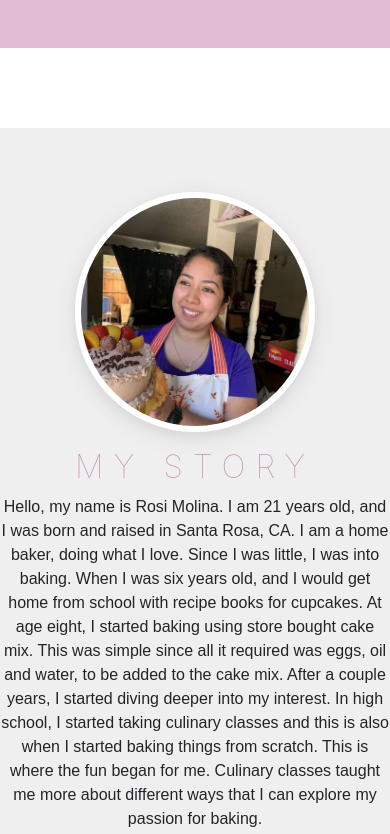
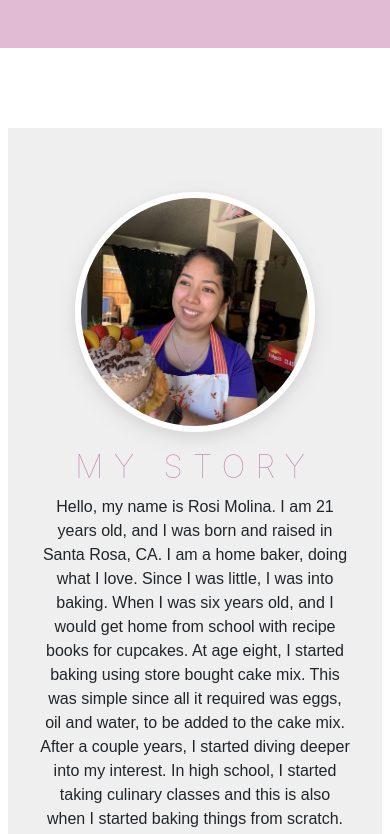
Before and after one commit to alopez96/rosi-sweets, a website: page index.html in a window 390 px wide. Shown: the part 880-1714 px from the top of the page. Drawn offline with nearby package versions, Linux system fonts and the light colour scheme; a script that the page names is missing; a web font is replaced by a local one.

Commit message:
about spacing

```diff
--- a/css/main.css
+++ b/css/main.css
@@ -331,7 +331,7 @@ footer a:hover{
         width: auto;
         height: auto;
         display: block;
-        margin: 5px 5rem;
+        margin: 5px 0rem;
     }
 
     .contact-form{
@@ -340,8 +340,8 @@ footer a:hover{
     }
 
     .section{
-        margin: 0rem;
-        padding: 2rem 0rem;
+        margin: 0.5rem;
+        padding: 2rem 2rem;
     }
 
 }
--- a/index.html
+++ b/index.html
@@ -80,7 +80,7 @@
         </div>
 
         <!-- about section -->
-        <div class="about section gray-back" id="about">
+        <div class="section gray-back" id="about">
           <img class="selfie" src="./images/pictures/rosi_4.JPG"/>
           <h2 class="text-center">My Story</h2>
           <div class="text-center">
```
